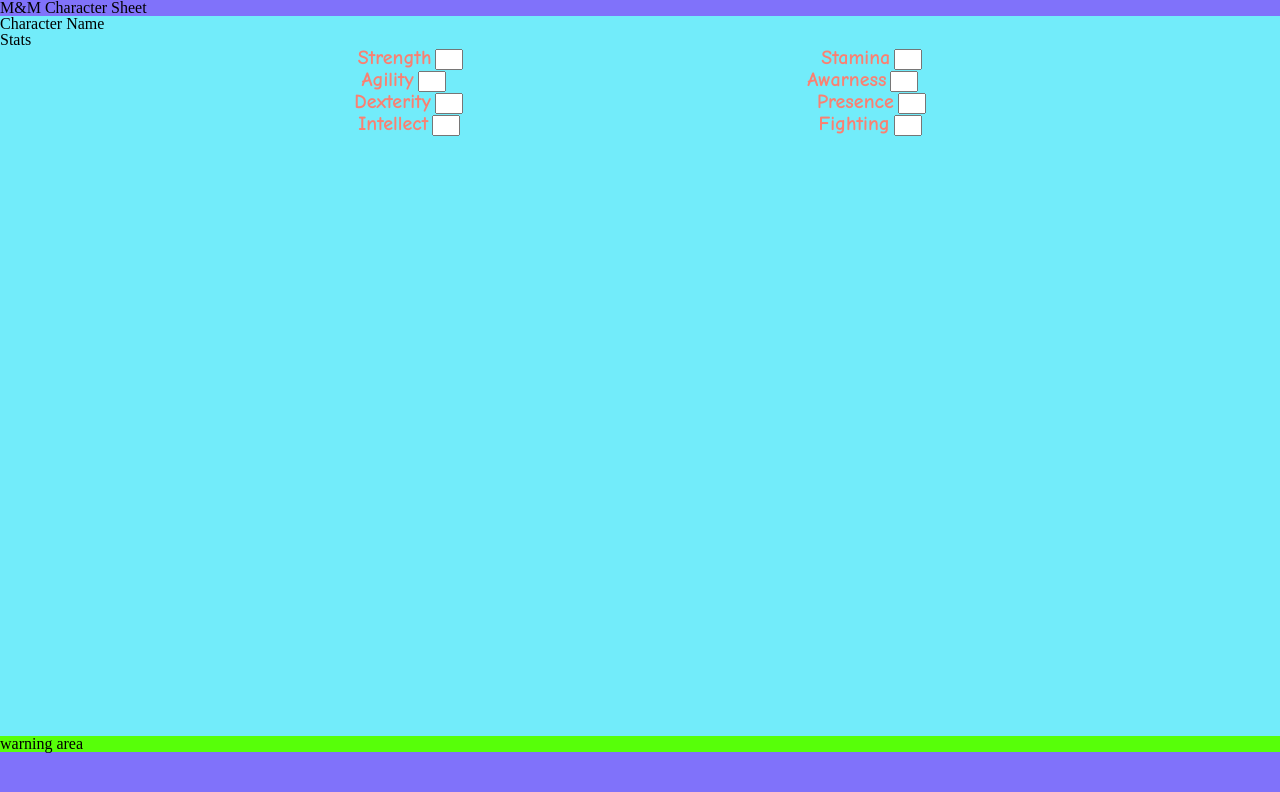
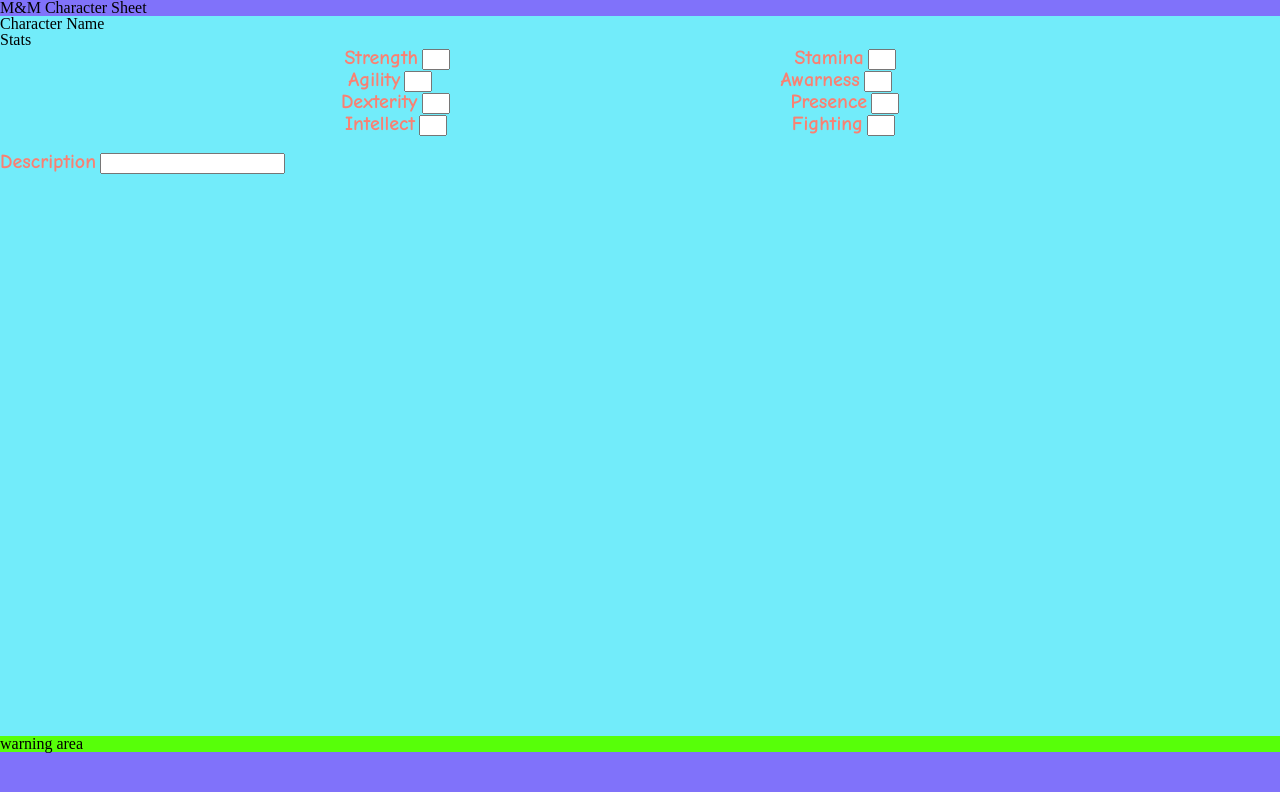
Before and after one commit to Tales64/M-MCharacterCreater, a plain HTML site: page index.html in a window 1280 px wide. Drawn offline with Linux system fonts and the light colour scheme.

Commit message:
added stats area1

```diff
--- a/assets/style.css
+++ b/assets/style.css
@@ -5,11 +5,17 @@
 
 }
 
+.container{
+    margin-right: 40px;
+    justify-content: ;
+}
+
 .pageText{
     font-family: "Comic Sans MS";
-    font-size: 20px;
-    font-weight: 600;
+    font-size: 16px;
+    font-weight: 550;
     color: var(--second-bg-color);
+    text-align: left;
 }
 
 .backgroundBox{
@@ -42,6 +48,12 @@ height: 90vh;
     }
 }
 @media(min-width: 768px){
+    .pageText{
+        font-family: "Comic Sans MS";
+        font-size: 20px;
+        font-weight: 600;
+        color: var(--second-bg-color);
+    }
     .warning{
         background-color: rgb(87, 255, 9);
     }
--- a/index.html
+++ b/index.html
@@ -9,7 +9,7 @@
 </head>
 
 <body class="backgroundBox">
-    <header >
+    <header>
       <h1>M&M Character Sheet</h1>
 
     </header>
@@ -17,7 +17,7 @@
         <div>
             <h2>Character Name</h2>
         </div>
-<div class="">
+        <section class="container">
             Stats
             <div class="attributeTwins">
                 <div >
@@ -26,7 +26,6 @@
                     </h3>
                     <input type="number" class="inputBox">
                 </div>
-
                 <div>
                     <h3 class="attributeGroup pageText">
                     Stamina
@@ -82,10 +81,8 @@
                     <input type="number" class="inputBox">
                 </div>
             </div>
-    </div>
-    <div >
-
-    </div>
+        </section>
+        <br>
 
 
 
@@ -101,9 +98,13 @@
 
 
 
-<div>
+        <section>
+            <h2 class="attributeGroup pageText">
+                Description
+            </h2>
+            <input type="text">
 
-</div>
+        </section>
     </main>
     <footer>
     <p class="warning">
```
Lines whose indentation alone changed are shown as unchanged.
